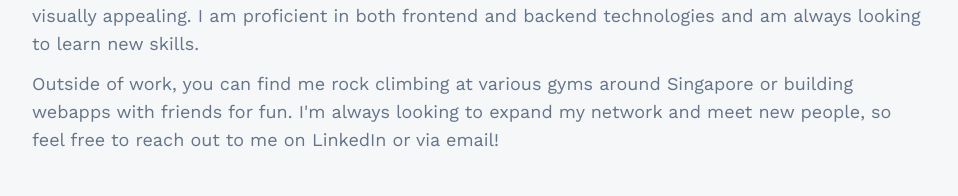
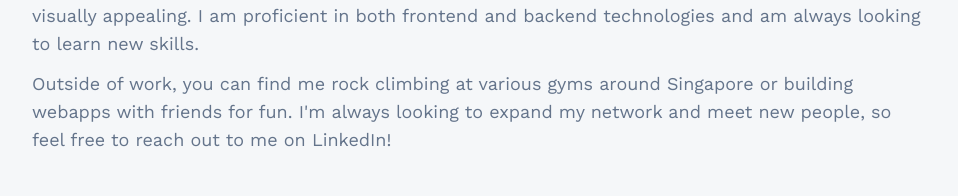
Before and after one commit to jtyj-github/3D-portfolio, a React (Vite) app: page /about in a window 1280 px wide. Shown: the part 266-462 px from the top of the page, without its empty margins (160-1118 px from the left). Built offline with nearby package versions, Linux system fonts and the light colour scheme.

Commit message:
:wrench: remove: resume.jsx

```diff
--- a/src/App.jsx
+++ b/src/App.jsx
@@ -1,7 +1,7 @@
 /* eslint-disable react/react-in-jsx-scope */
 import {Route, BrowserRouter as Router, Routes } from 'react-router-dom'
 import Navbar from './components/Navbar'
-import { About, Resume, Home, Projects } from './pages'
+import { About, Home, Projects } from './pages'
 
 const App = () => {
     return (
@@ -12,7 +12,6 @@ const App = () => {
                     <Route path='/' element={<Home />} />
                     <Route path='/about' element={<About />} />
                     <Route path='/projects' element={<Projects />} />
-                    <Route path='/resume' element={<Resume />} />
                 </Routes>
             </Router>
         </main>
--- a/src/pages/About.jsx
+++ b/src/pages/About.jsx
@@ -17,7 +17,7 @@ const About = () => {
                 </p>
                 <p className='text-lg'>
                     Outside of work, you can find me rock climbing at various gyms around Singapore or building webapps with friends for fun.
-                    I'm always looking to expand my network and meet new people, so feel free to reach out to me on LinkedIn or via email!
+                    I'm always looking to expand my network and meet new people, so feel free to reach out to me on LinkedIn!
                 </p>
             </div>
             <div className='py-10 flex flex-col'>
--- a/src/pages/Resume.jsx
+++ /dev/null
@@ -1,9 +0,0 @@
-import React from 'react'
-
-const Resume = () => {
-    return (
-        <div>Resume</div>
-    )
-}
-
-export default Resume
```
